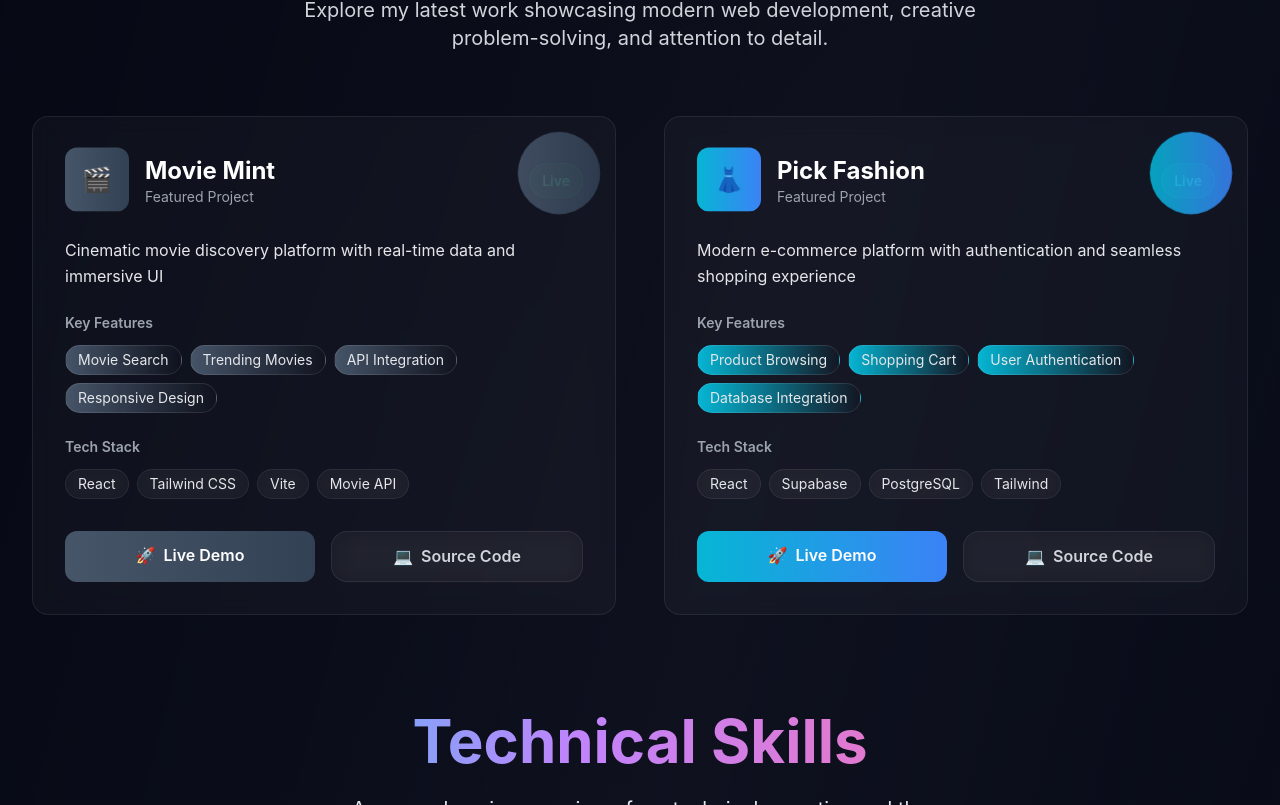
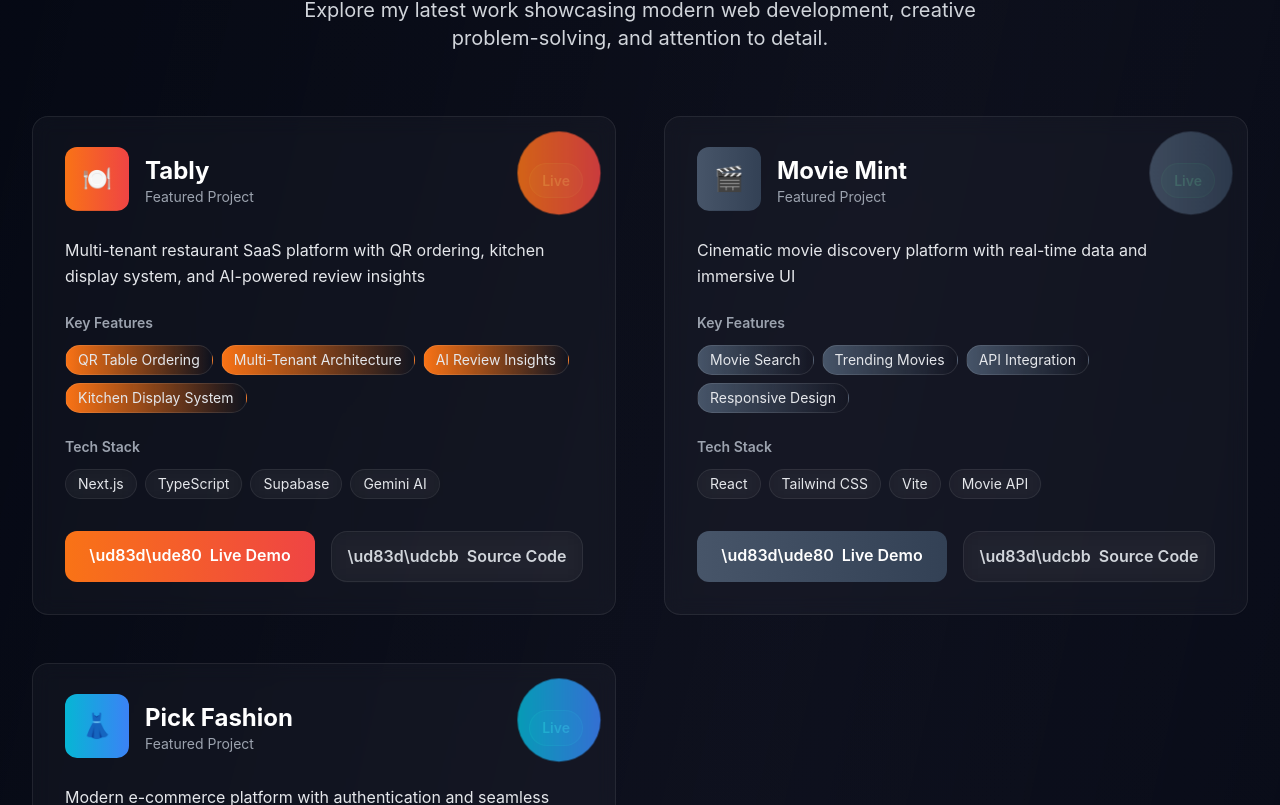
Before and after one commit to Danny7d/Portfolio, a Next.js app: page / in a window 1280 px wide. Shown: the part 1655-2460 px from the top of the page. Built offline with nearby package versions, Linux system fonts and the light colour scheme.

Commit message:
feat: add Tably project card to portfolio

```diff
--- a/components/ModernProjects.tsx
+++ b/components/ModernProjects.tsx
@@ -1,5 +1,21 @@
 function ModernProjects() {
   const projects = [
+    {
+      name: "Tably",
+      description:
+        "Multi-tenant restaurant SaaS platform with QR ordering, kitchen display system, and AI-powered review insights",
+      features: [
+        "QR Table Ordering",
+        "Multi-Tenant Architecture",
+        "AI Review Insights",
+        "Kitchen Display System",
+      ],
+      stack: ["Next.js", "TypeScript", "Supabase", "Gemini AI"],
+      liveUrl: "https://tably.site",
+      githubUrl: "https://github.com/Danny7d/Tably",
+      gradient: "from-orange-500 to-red-500",
+      icon: "\ud83c\udf7d\ufe0f",
+    },
     {
       name: "Movie Mint",
       description:
@@ -14,7 +30,7 @@ function ModernProjects() {
       liveUrl: "https://movie-mint-d.vercel.app/",
       githubUrl: "https://github.com/Danny7d/Movie-Mint",
       gradient: "from-slate-600 to-slate-700",
-      icon: "🎬",
+      icon: "\ud83c\udfac",
     },
     {
       name: "Pick Fashion",
@@ -30,7 +46,7 @@ function ModernProjects() {
       liveUrl: "https://pick-fashion.vercel.app/",
       githubUrl: "https://github.com/Danny7d/Pick-Fashion",
       gradient: "from-cyan-500 to-blue-500",
-      icon: "👗",
+      icon: "\ud83d\udc57",
     },
   ];
 
@@ -135,7 +151,7 @@ function ModernProjects() {
                     className={`flex-1 text-center py-3 bg-gradient-to-r ${project.gradient} text-white font-semibold rounded-xl hover-glow hover-scale transition-all duration-300`}
                   >
                     <span className="flex items-center justify-center space-x-2">
-                      <span>🚀</span>
+                      <span>\ud83d\ude80</span>
                       <span>Live Demo</span>
                     </span>
                   </a>
@@ -146,7 +162,7 @@ function ModernProjects() {
                     className="flex-1 text-center py-3 glass glass-hover text-gray-300 font-semibold rounded-xl border border-gray-600 hover:border-cyan-400 hover:text-cyan-400 transition-all duration-300"
                   >
                     <span className="flex items-center justify-center space-x-2">
-                      <span>💻</span>
+                      <span>\ud83d\udcbb</span>
                       <span>Source Code</span>
                     </span>
                   </a>
```
